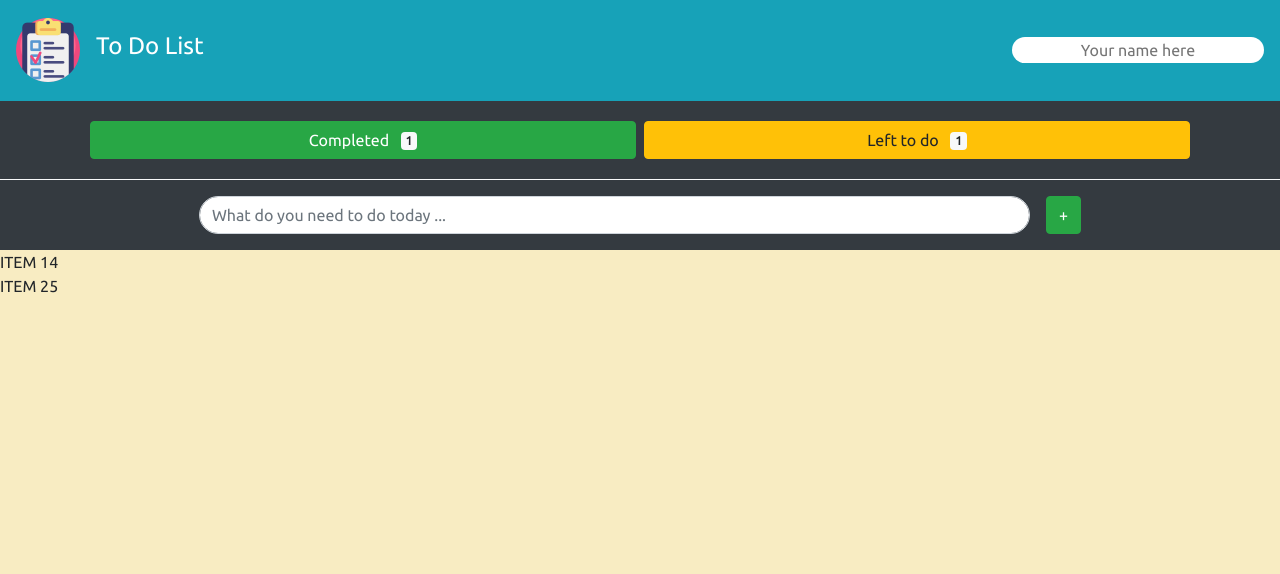
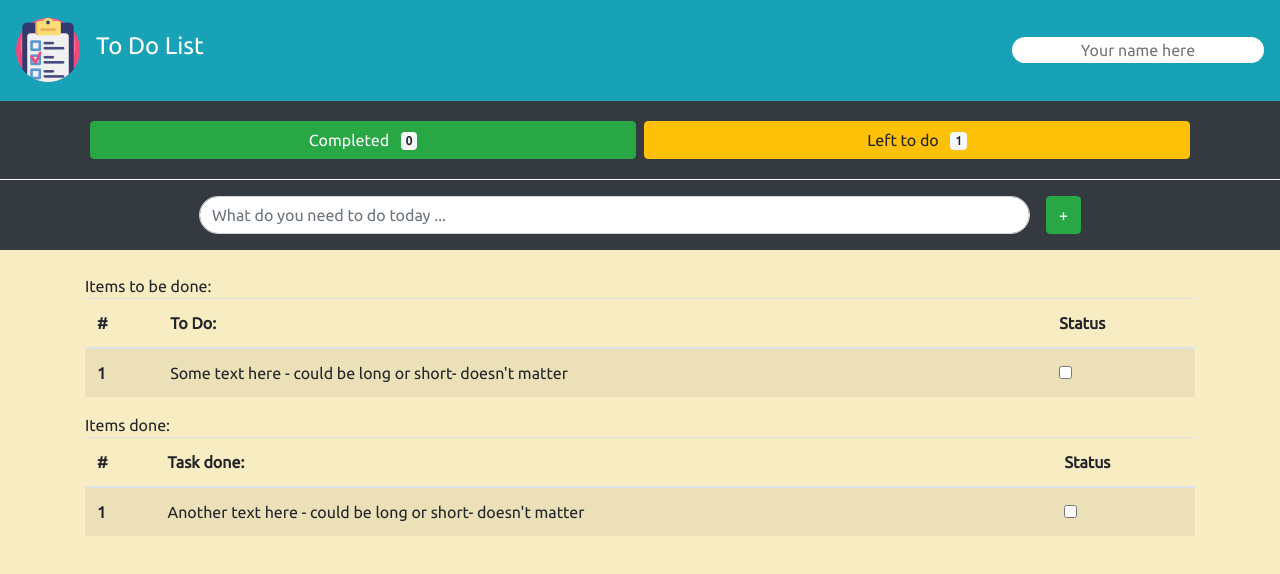
Before and after one commit to dppeykov/ToDoAppSandboxEnv, a React (Create React App) app: page / in a window 1280 px wide. Shown: the top 574 px of the page. Built offline with nearby package versions, Linux system fonts and the light colour scheme.

Commit message:
A partial solution - needs a re-write

```diff
--- a/src/components/App.js
+++ b/src/components/App.js
@@ -12,8 +12,18 @@ export default class App extends Component {
 
     this.state = {
       todoItems: [
-        { action: "ITEM 1", done: false, id: 4 },
-        { action: "ITEM 2", done: true, id: 5 }
+        {
+          action: "Some text here - could be long or short- doesn't matter",
+          done: false,
+          id: 4
+        }
+      ],
+      doneItems: [
+        {
+          action: "Another text here - could be long or short- doesn't matter",
+          done: true,
+          id: 5
+        }
       ],
       userName: "",
       newTextValue: "",
@@ -24,6 +34,22 @@ export default class App extends Component {
   changeNameHandler = e => this.setState({ userName: e.target.value });
 
   savingNewTasksText = e => this.setState({ newTextValue: e.target.value });
+
+  handlingStatusChange = idx => {
+    let clickedItem = this.state.todoItems.filter(item => item.id === idx);
+    clickedItem[0].done = clickedItem.done ? false : true;
+    console.log(clickedItem);
+    console.log("Before the change:", this.state.doneItems);
+    this.setState({ doneItems: [...this.state.doneItems, clickedItem] });
+    console.log("After the change:", this.state.doneItems);
+
+    let allButTheClicked = this.state.todoItems.filter(
+      item => item.id !== idx && item.done !== true
+    );
+    this.setState({
+      todoItems: allButTheClicked
+    });
+  };
 
   addingMoreTasksHandler = e => {
     if (this.state.newTextValue === "") {
@@ -43,7 +69,13 @@ export default class App extends Component {
   };
 
   render() {
-    let { userName, todoItems, newTextValue, noInputButClicked } = this.state;
+    let {
+      userName,
+      todoItems,
+      doneItems,
+      newTextValue,
+      noInputButClicked
+    } = this.state;
 
     let itemsDone = todoItems.reduce((acc, item) => {
       return item.done ? acc + 1 : acc + 0;
@@ -68,7 +100,11 @@ export default class App extends Component {
           {todoItems.length === 0 ? (
             <AllDone />
           ) : (
-            <ListOfToDos all={todoItems} />
+            <ListOfToDos
+              toDo={todoItems}
+              done={doneItems}
+              handlingStatusChange={this.handlingStatusChange}
+            />
           )}
         </div>
       </div>
--- a/src/components/ListOfToDos.js
+++ b/src/components/ListOfToDos.js
@@ -1,27 +1,60 @@
 import React from "react";
 
-const ListOfToDos = ({ all }) => {
-  let doneItemsList = all.filter(item => item.done === true);
-  let todoItemsList = all.filter(item => item.done === false);
-
+const ListOfToDos = ({ toDo, done, handlingStatusChange }) => {
   return (
-    <div>
-      <div>
-        {todoItemsList.map(todo => (
-          <div key={todo.id}>
-            {todo.action}
-            {todo.id}
-          </div>
-        ))}
-      </div>
-      <div>
-        {doneItemsList.map(todo => (
-          <div key={todo.id}>
-            {todo.action}
-            {todo.id}
-          </div>
-        ))}
-      </div>
+    <div className="container mt-4">
+      <div>Items to be done:</div>
+      <table className="table table-striped">
+        <thead>
+          <tr>
+            <th scope="col">#</th>
+            <th scope="col">To Do:</th>
+            <th scope="col">Status</th>
+          </tr>
+        </thead>
+        <tbody>
+          {toDo.map((todo, i) => {
+            return (
+              <tr key={todo.id}>
+                <th>{i + 1}</th>
+                <td>{todo.action}</td>
+                <td>
+                  <input
+                    type="checkbox"
+                    onClick={() => handlingStatusChange(todo.id)}
+                  />
+                </td>
+              </tr>
+            );
+          })}
+        </tbody>
+      </table>
+      <div>Items done:</div>
+      <table className="table table-striped">
+        <thead>
+          <tr>
+            <th scope="col">#</th>
+            <th scope="col">Task done:</th>
+            <th scope="col">Status</th>
+          </tr>
+        </thead>
+        <tbody>
+          {done.map((todo, i) => {
+            return (
+              <tr key={todo.id}>
+                <th>{i + 1}</th>
+                <td>{todo.action}</td>
+                <td>
+                  <input
+                    type="checkbox"
+                    onClick={() => handlingStatusChange(todo.id)}
+                  />
+                </td>
+              </tr>
+            );
+          })}
+        </tbody>
+      </table>
     </div>
   );
 };
```
